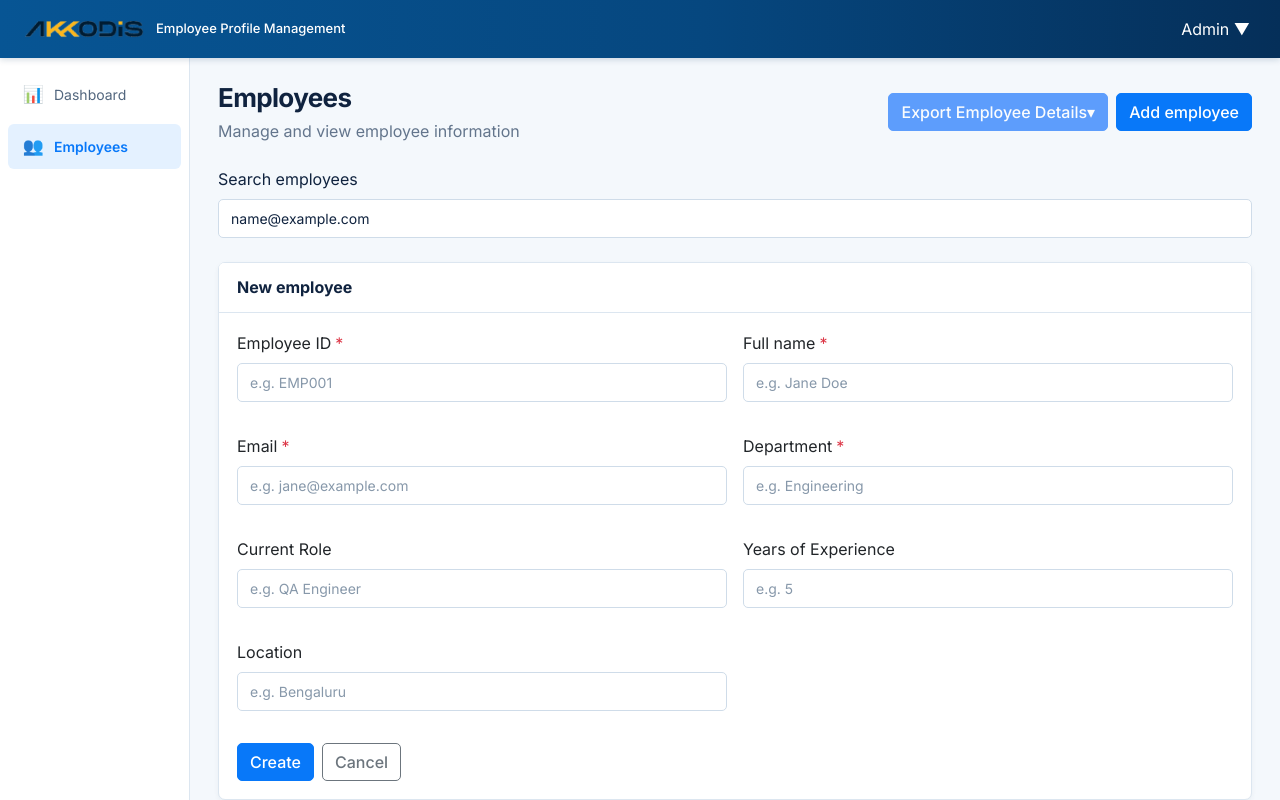
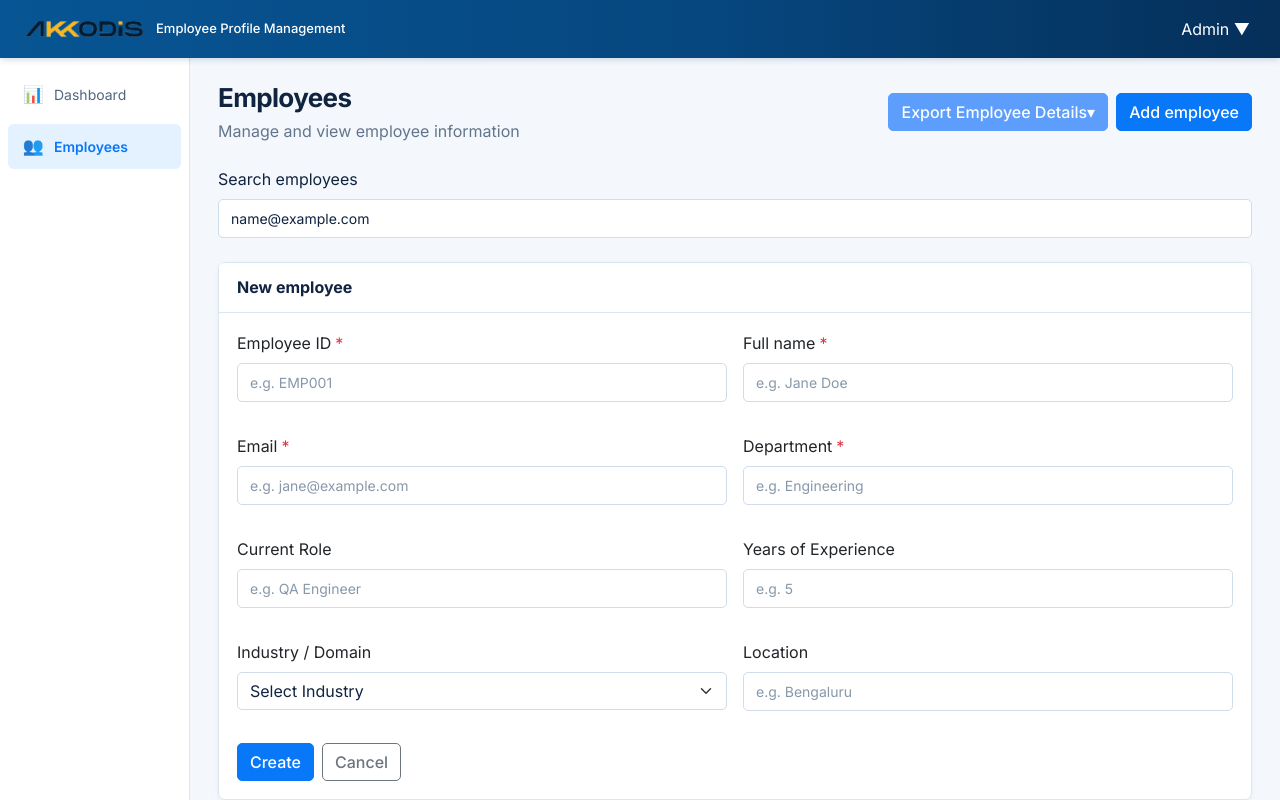
Before and after one commit to VarshaThandava/Akkodis-employee-profile-management, a React (Vite) app in the folder frontend/: page /employees in a window 1280 px wide. Both pictures are taken after typing "name@example.com" into the empty fields and a click on the button "Add employee". Shown: the top 800 px of the page. Built offline with nearby package versions, Linux system fonts and the light colour scheme; no server answers; what @azure/msal-react would draw is missing.

Commit message:
Add industry support to employee export

```diff
--- a/frontend/src/pages/Employees.jsx
+++ b/frontend/src/pages/Employees.jsx
@@ -25,17 +25,23 @@ const EXPORT_FIELDS = [
   // { header: 'Skills', key: 'skills' },
   { header: 'Years of Experience', key: 'years_of_experience' },
   { header: 'Location', key: 'location' },
+  { header: 'Industry', key: 'industry' },
 ]
 
 function getExportValue(employee, key) {
+  if (key === 'industry') {
+    if (employee.industry === 'Others')
+    { return employee.other_industry || 'Others'
+
+    }
+    return employee.industry || ''
+  }
   const value = employee[key]
-
   if (value == null) return ''
   if (Array.isArray(value)) return value.join(', ')
-  if (typeof value === 'object') return JSON.stringify(value)
-
-  return String(value)
-}
+    if (typeof value === 'object') return JSON.stringify(value)
+      return String(value)
+    }
 
 function downloadBlob(content, type, filename) {
   const blob = new Blob([content], { type })
@@ -160,6 +166,8 @@ export default function Employees() {
     current_role: '',
     years_of_experience: '',
     location: '',
+    industry: '',
+    other_industry: '',
   })
 
   const [formErrors, setFormErrors] = useState({})
@@ -175,6 +183,8 @@ export default function Employees() {
       current_role: '',
       years_of_experience: '',
       location: '',
+      industry: '',
+    other_industry: '',
     })
 
     setFormErrors({})
@@ -192,6 +202,8 @@ export default function Employees() {
       current_role: emp.current_role || '',
       years_of_experience: emp.years_of_experience ?? '',
       location: emp.location || '',
+       industry: emp.industry || '',
+      other_industry: emp.other_industry || '',
     })
 
     setFormErrors({})
@@ -287,6 +299,12 @@ export default function Employees() {
       current_role: form.current_role.trim() || null,
       years_of_experience: experience,
       location: form.location.trim() || null,
+       industry: form.industry || null,
+
+      other_industry:
+          form.industry === 'Others'
+            ? form.other_industry.trim()
+            : null,
     }
 
     const promise = editingId
@@ -297,6 +315,8 @@ export default function Employees() {
           current_role: payload.current_role,
           years_of_experience: payload.years_of_experience,
           location: payload.location,
+           industry: payload.industry,
+          other_industry: payload.other_industry,
         })
       : createEmployee(payload)
 
@@ -360,6 +380,8 @@ export default function Employees() {
     'current_role',
     'years_of_experience',
     'location',
+    'industry',
+    'other_industry',
   ]
 
   const filteredEmployees = list.filter((employee) => {
@@ -403,6 +425,10 @@ export default function Employees() {
     {
       key: 'location',
       label: 'Location',
+    },
+     {
+      key: 'industry',
+      label: 'Industry',
     },
     {
       key: 'actions',
@@ -579,6 +605,42 @@ export default function Employees() {
                   placeholder="e.g. 5"
                 />
               </div>
+              <div className="col-md-6">
+  <label className="form-label">
+    Industry / Domain
+  </label>
+
+  <select
+    className="form-select"
+    name="industry"
+    value={form.industry}
+    onChange={handleChange}
+  >
+    <option value="">Select Industry</option>
+    <option value="Banking">Banking</option>
+    <option value="Healthcare">Healthcare</option>
+    <option value="Retail">Retail</option>
+    <option value="Telecom">Telecom</option>
+    <option value="Insurance">Insurance</option>
+    <option value="Manufacturing">Manufacturing</option>
+    <option value="Automotive">Automotive</option>
+    <option value="Education">Education</option>
+    <option value="Others">Others</option>
+  </select>
+</div>
+
+{form.industry === 'Others' && (
+  <div className="col-md-6">
+    <Input
+      label="Other Industry"
+      name="other_industry"
+      value={form.other_industry}
+      onChange={handleChange}
+      placeholder="Enter Industry"
+    />
+  </div>
+)}
+
 
               <div className="col-md-6">
                 <Input
```
